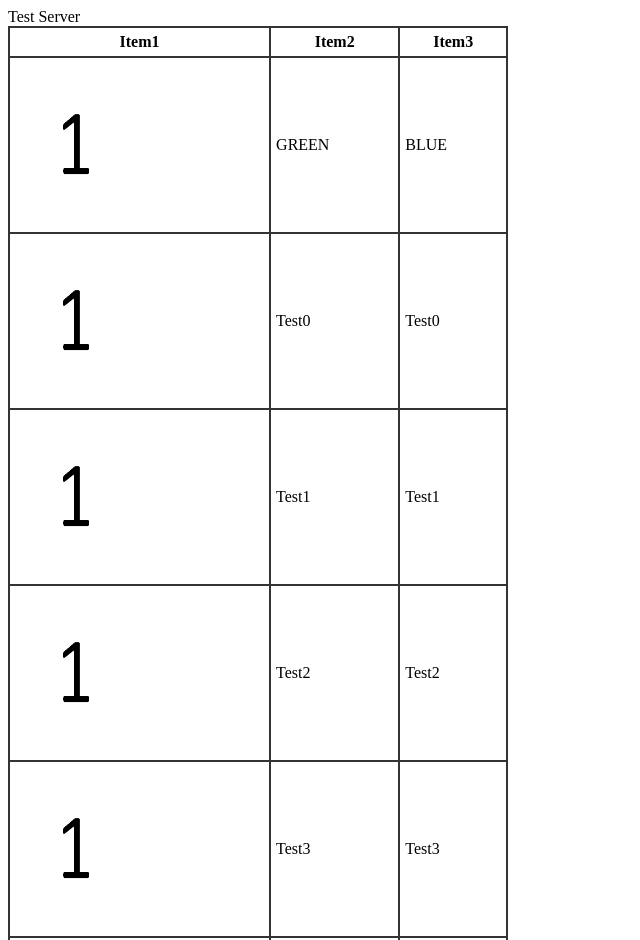
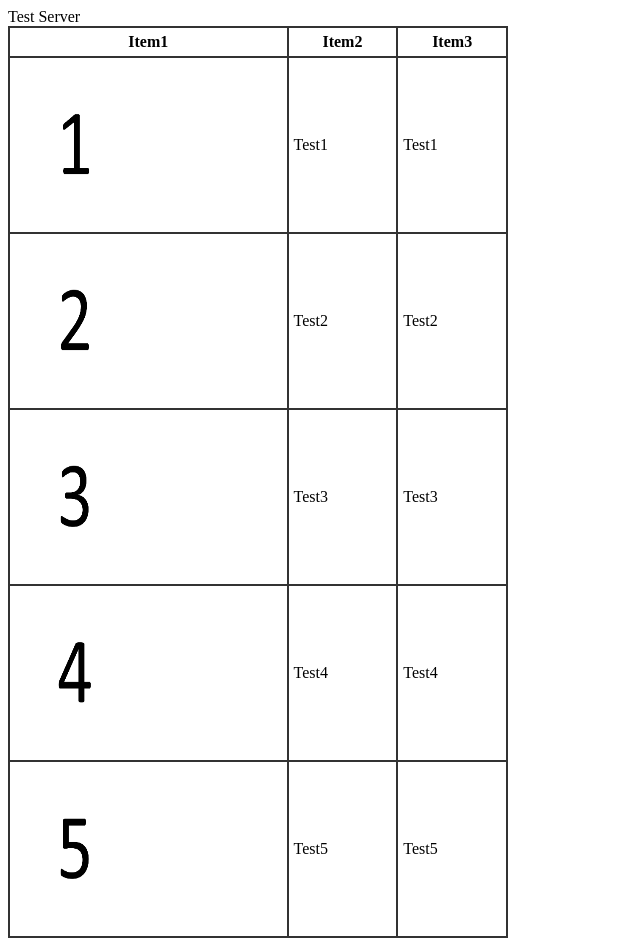
Before and after one commit to G-goth/HTMLTest, a website: page index.html in a window 1280 px wide. Shown: the top 940 px of the page, without its empty margins (0-640 px from the left). Drawn offline with Linux system fonts and the light colour scheme.

Commit message:
連番画像の表示

```diff
--- a/index.html
+++ b/index.html
@@ -16,11 +16,6 @@
             <th>Item2</th>
             <th>Item3</th>
         </tr>
-        <tr>
-            <td><img src="img1.PNG" height="160" width="120"></td>
-            <td>GREEN</td>
-            <td>BLUE</td>
-        </tr>
     </table>
 </body>
 <script type="text/javascript" src="index.js"></script>
--- a/index.js
+++ b/index.js
@@ -2,7 +2,7 @@
 (function () {
     let table = document.getElementById("test_table");
     // 行を行末に追加
-    const rowsCount = 20;
+    const rowsCount = 6;
     let rowsArray = new Array();
     for (let i = 0; i < rowsCount; ++i) {
         rowsArray[i] = table.insertRow(-1);
@@ -10,11 +10,11 @@
 
     // セルの挿入
     let hoge = [];
-    for (let i = 0; i < rowsCount; ++i) {
+    for (let i = 1; i < rowsCount; ++i) {
         hoge[i] = [];
         for (let j = 0; j < 3; ++j) {
             hoge[i][j] = rowsArray[i].insertCell(-1);
-            hoge[i][j].innerHTML = '<img src="img1.PNG" height="160" width="120">';
+            hoge[i][j].innerHTML = '<img src="img' + i + '.PNG" height="160" width="120">';
             if(j == 1)
             {
                 hoge[i][j].innerHTML = "Test" + i;
```
